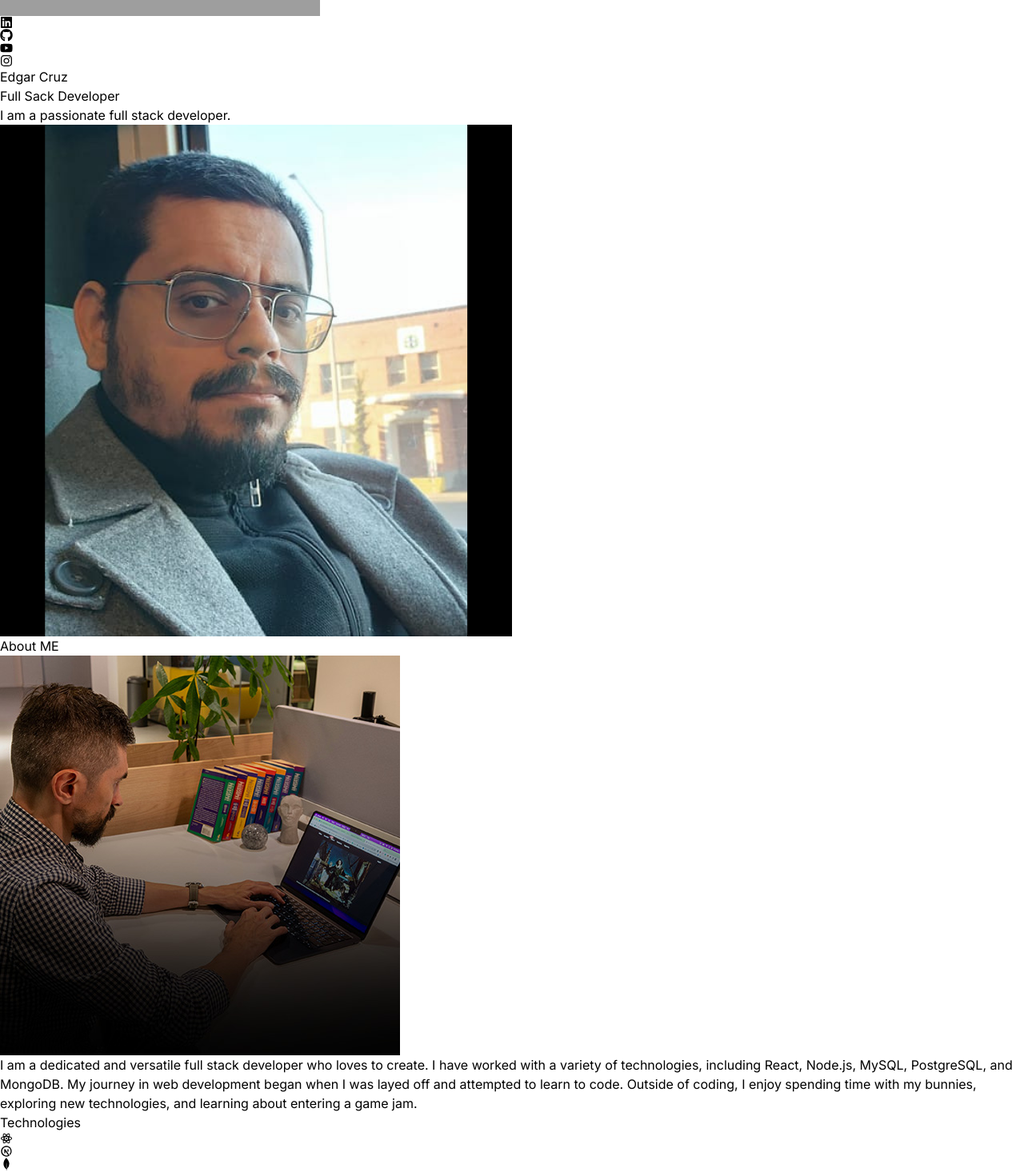
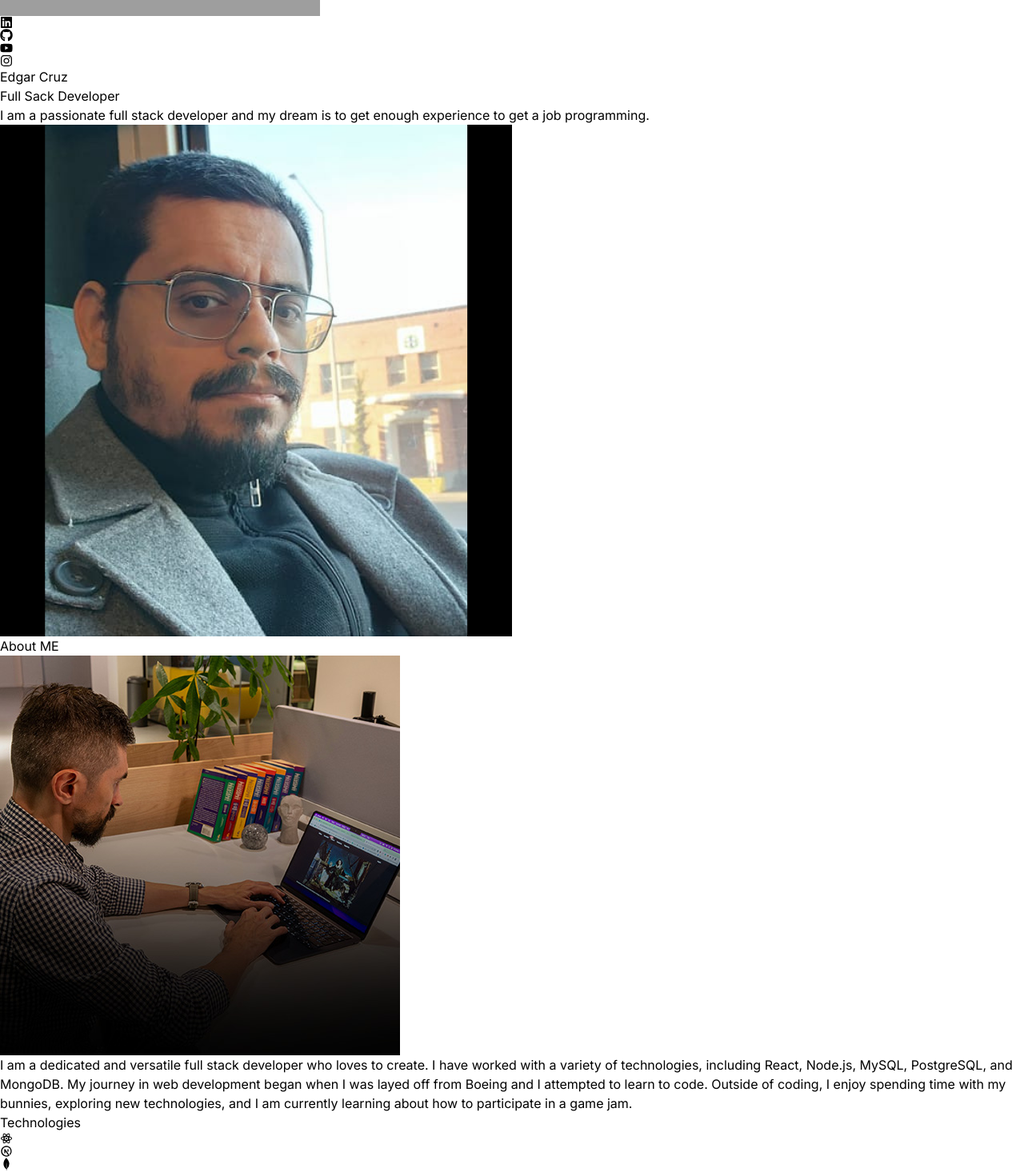
Before and after one commit to DOOMNOTRON/portfolio, a React (Vite) app: page / in a window 1280 px wide. Shown: the part 280-1746 px from the top of the page at 80% size. Built offline with nearby package versions, Linux system fonts and the light colour scheme; grey boxes are pictures that could not be loaded.

Commit message:
Changed names on constants and preparing to add experience section

```diff
--- a/src/App.jsx
+++ b/src/App.jsx
@@ -1,7 +1,8 @@
 import Navbar from './components/Navbar';
-import Hero from './components/Hero';
+import Edgar from './components/Edgar';
 import About from './components/About';
 import Technologies from './components/Technologies'
+import Experience from './components/Experience'
 
 const App = () => {
   return (
@@ -13,9 +14,10 @@ const App = () => {
 
       <div className="container mx-auto px-8">
         <Navbar />
-        <Hero />
+        <Edgar />
         <About />
         <Technologies />
+        <Experience />
       </div>
     </div>
   );
--- a/src/components/Hero.jsx
+++ b/src/components/Edgar.jsx
@@ -1,4 +1,4 @@
-import { HERO_CONTENT } from "../constants";
+import { EDGAR_CONTENT } from "../constants";
 import profilePic from "../assets/EC_Pic.svg"
 
 const Hero = () => {
@@ -13,8 +13,8 @@ const Hero = () => {
                         <span className="bg-gradient-to-r from-pink-300 via-slate-500 to-purple-500 bg-clip-text text-4xl tracking-tight text-transparent">
                             Full Sack Developer
                         </span>
-                        <p className="my-2 max-w-xl py-6 font-light tracking-tighter">
-                            {HERO_CONTENT}
+                        <p className="my-2 max-w-xl py-6">
+                            {EDGAR_CONTENT}
                         </p>
                     </div>
                 </div>
--- /dev/null
+++ b/src/components/Experience.jsx
@@ -0,0 +1,11 @@
+import React from 'react'
+
+const Experience = () => {
+  return (
+    <div>
+
+    </div>
+  )
+}
+
+export default Experience
--- a/src/components/Navbar.jsx
+++ b/src/components/Navbar.jsx
@@ -11,7 +11,7 @@ const Navbar = () => {
             <div className="flex flex-shrink-0 items-center ">
                 <img className=" mx-2 w-20" src={logo} alt="logo" />
             </div>
-            <div className="m-8 flex items-center justify-center gap-4 text-2xl ">
+            <div className="m-8 flex items-center justify-center gap-4 text-2xl text-purple-500">
                 <FaLinkedin />
                 <FaGithub />
                 <FaYoutube />
--- a/src/constants/index.js
+++ b/src/constants/index.js
@@ -3,9 +3,9 @@ import project2 from "../assets/projects/project-2.jpg";
 import project3 from "../assets/projects/project-3.jpg";
 import project4 from "../assets/projects/project-4.jpg";
 
-export const HERO_CONTENT = `I am a passionate full stack developer.`;
+export const EDGAR_CONTENT = `I am a passionate full stack developer and my dream is to get enough experience to get a job programming.`;
 
-export const ABOUT_TEXT = `I am a dedicated and versatile full stack developer who loves to create. I have worked with a variety of technologies, including React, Node.js, MySQL, PostgreSQL, and MongoDB. My journey in web development began when I was layed off and attempted to learn to code. Outside of coding, I enjoy spending time with my bunnies, exploring new technologies, and learning about entering a game jam.`;
+export const ABOUT_TEXT = `I am a dedicated and versatile full stack developer who loves to create. I have worked with a variety of technologies, including React, Node.js, MySQL, PostgreSQL, and MongoDB. My journey in web development began when I was layed off from Boeing and I attempted to learn to code. Outside of coding, I enjoy spending time with my bunnies, exploring new technologies, and I am currently learning about how to participate in a game jam.`;
 
 export const EXPERIENCES = [
   {
```
